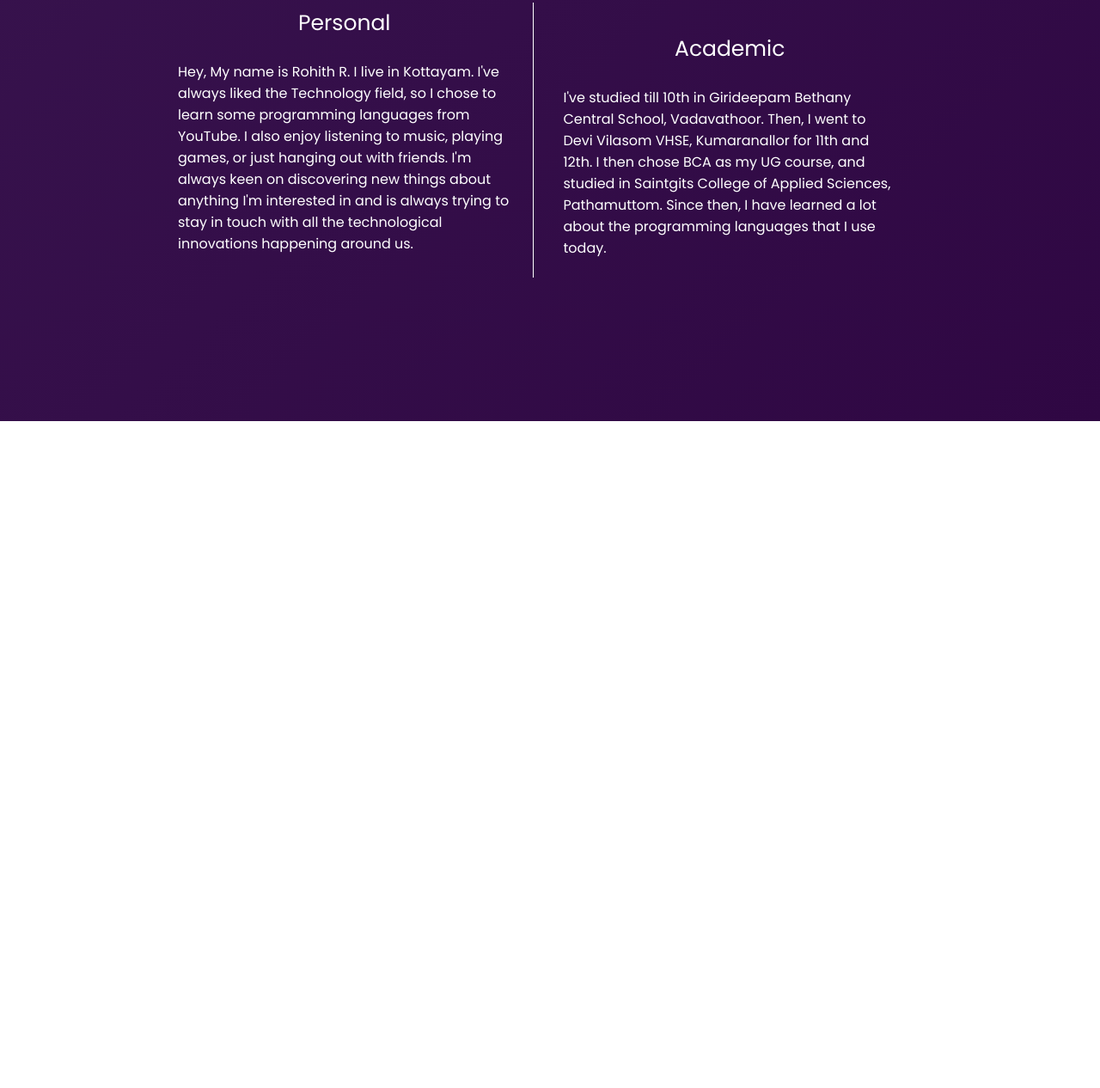
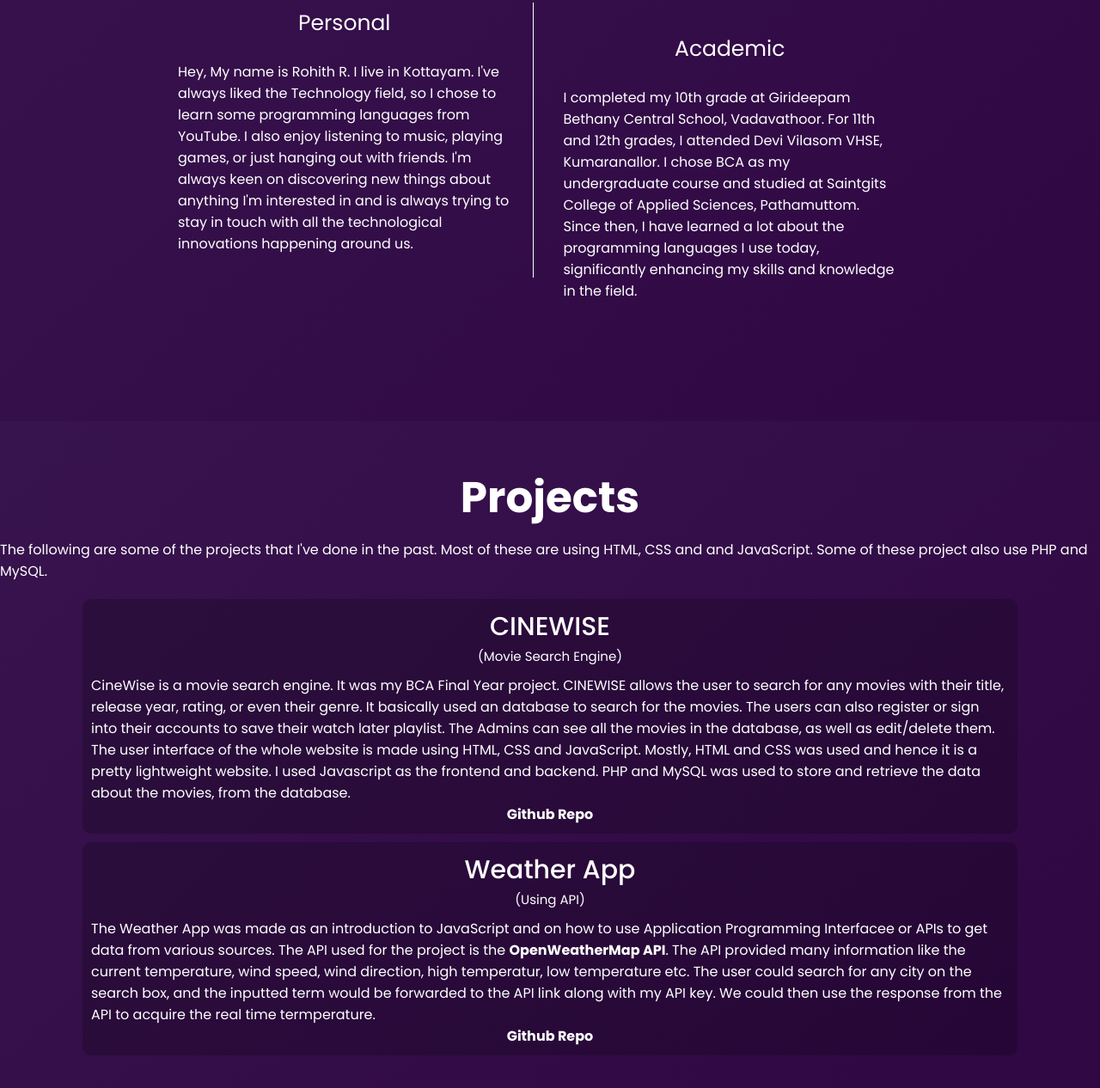
Before and after one commit to 00ROHIT00/Portfolio, a plain HTML site: page index.html in a window 1280 px wide. Shown: the part 1110-2376 px from the top of the page at 86% size. Before the commit the page ends 1600 px from the top, so only its background shows below. Drawn offline with Linux system fonts and the light colour scheme; a web font is replaced by a local one.

Commit message:
Added project page, and added more content to the About Me Page

```diff
--- a/index.html
+++ b/index.html
@@ -14,9 +14,10 @@
     <nav class="navbar">
         <ul>
             <li><a href="#home">Home</a></li>
-            <li><a href="#about">About Me</a></li>
-            <li><a href="#courses">Courses</a></li>
-            <li><a href="#certifications">Certifications</a></li>
+            <li><a href="#aboutMe">About Me</a></li>
+            <li><a href="#projects">Projects</a></li>
+            <li><a href="#resume">Resume</a></li>
+            <li><a href="#contact">Contact Me</a></li>
         </ul>
     </nav>
     <div class="container">
@@ -37,11 +38,45 @@
                 and is always trying to stay in touch with all the technological innovations happening around us.
              </p></div>
             <div class="boxTwo"><span class="academic">Academic</span>
-                <p><br>I've studied till 10th in Girideepam Bethany Central School, Vadavathoor. Then, I went to Devi Vilasom VHSE, Kumaranallor for 11th and 12th. I then chose BCA as my UG course, and studied in Saintgits College of Applied Sciences, Pathamuttom. Since then, I have learned a lot about the programming languages that I use today.  </p></div>
+                <p><br>I completed my 10th grade at Girideepam Bethany Central School, Vadavathoor. For 11th and 12th grades, I attended Devi Vilasom VHSE, Kumaranallor.
+                     I chose BCA as my undergraduate course and studied at Saintgits College of Applied Sciences, Pathamuttom. Since then, I have learned a lot about the programming languages
+                     I use today, significantly enhancing my skills and knowledge in the field.</p></div>
         </div>
     </div>
 </section>
-<section id=""></section>
+<section id="projects">
+    <div class="thirdPage">
+        <h1 class="projects">Projects</h1>
+        <p class="projectIntro">The following are some of the projects that I've done in the past. Most of these are using HTML, CSS and and JavaScript. Some of these project also use PHP and MySQL.</p>
+            <div class="projectBox projectBox1">
+        <ul>
+            <li> <span>CINEWISE</span> <br> (Movie Search Engine)</li>
+            <p>CineWise is a movie search engine. It was my BCA Final Year project. CINEWISE allows the user to
+            search for any movies with their title, release year, rating, or even their genre. It basically used an
+            database to search for the movies. The users can also register or sign into their accounts to save their watch later playlist.
+            The Admins can see all the movies in the database, as well as edit/delete them. The user interface of the whole website is made using HTML, CSS and JavaScript.
+            Mostly, HTML and CSS was used and hence it is a pretty lightweight website. I used Javascript as the frontend and backend. PHP and MySQL was used to store and
+            retrieve the data about the movies, from the database.
+            </p>
+            <a href="https://github.com/00ROHIT00/CineWise2.0" target="_blank">Github Repo</a>
+        </ul>
+            </div>
+
+            <div class="projectBox projectBox2">
+                <ul>
+                    <li> <span>Weather App</span> <br> (Using API)</li>
+                    <p>The Weather App was made as an introduction to JavaScript and on how to use Application Programming Interfacee or APIs to get data from various sources.
+                        The API used for the project is the <b>OpenWeatherMap API</b>. The API provided many information like the current temperature, wind speed, wind direction, high temperatur, low temperature etc.
+                        The user could search for any city on the search box, and the inputted term would be forwarded to the API link along with my API key. We could then use the response from the API to acquire the real time termperature.
+
+                    </p>
+                    <a href="https://github.com/00ROHIT00/Weather-App" target="_blank">Github Repo</a>
+                </ul>
+                    </div>
+            </div>
+    </div>
+
+</section>
     <script src="https://kit.fontawesome.com/ac8010ba48.js" crossorigin="anonymous"></script>
 </body>
 </html>
--- a/styles.css
+++ b/styles.css
@@ -3,8 +3,9 @@
     padding: 0;
     box-sizing: border-box;
     font-family: "Poppins", sans-serif;
-    user-select: none;
+    /* user-select: none; */
     scrollbar-width: none;
+    scroll-behavior: smooth;
 }
 
 body {
@@ -43,7 +44,6 @@ body {
 }
 
 .navbar ul li a:hover {
-    color: black;
     font-size: 25px;
 }
 
@@ -98,7 +98,13 @@ body {
     font-weight: 700;
     font-size: 60px;
     margin-bottom: 50px;
+    transition: 0.3s ease-in-out;
+    -webkit-transition: 0.3s ease-in-out;
+    -moz-transition: 0.3s ease-in-out;
+    -ms-transition: 0.3s ease-in-out;
+    -o-transition: 0.3s ease-in-out;
 }
+
 
 .fa-circle-chevron-down{
     position: absolute;
@@ -167,3 +173,92 @@ body {
     border-left: 1px white solid;
     padding : 35px;
 }
+ /*THIRD PAGE*/
+
+ .thirdPage{
+    height: 100vh;
+    width: 100%;
+    color: white;
+    background-image: linear-gradient(136deg ,#533a6e,#2F0743);
+    background-size: 400% 400%;
+    animation: headingAnimation 10s ease infinite;
+    -webkit-animation: headingAnimation 10s ease infinite;
+    display: flex;
+    flex-direction: column;
+    align-items: center;
+    justify-content: center;
+ }
+
+
+ .projects{
+    font-size: 50px;
+    margin-bottom: 10px;
+ }
+
+ .projectIntro{
+    margin-bottom: 20px;
+ }
+
+
+ .projectBox{
+    background-color: rgba(0, 0, 0, 0.2);
+    width: 85%;
+    padding: 10px;
+    border-radius: 10px ;
+    -webkit-border-radius: 10px ;
+    -moz-border-radius: 10px ;
+    -ms-border-radius: 10px ;
+    -o-border-radius: 10px ;
+    transition: 0.3s ease-in-out;
+    -webkit-transition: 0.3s ease-in-out;
+    -moz-transition: 0.3s ease-in-out;
+    -ms-transition: 0.3s ease-in-out;
+    -o-transition: 0.3s ease-in-out;
+    margin-bottom: 10px;
+}
+
+.projectBox:hover{
+    background-color: rgba(0, 0, 0, 0.7);
+    transform: scale(105%);
+    -webkit-transform: scale(105%);
+    -moz-transform: scale(105%);
+    -ms-transform: scale(105%);
+    -o-transform: scale(105%);
+    border-radius: 16px ;
+    -webkit-border-radius: 16px ;
+    -moz-border-radius: 16px ;
+    -ms-border-radius: 16px ;
+    -o-border-radius: 16px ;
+    cursor: pointer;
+}
+
+ .projectBox ul li{
+    list-style: none;
+    text-align: center;
+    font-size: 15px;
+    margin-bottom: 10px;
+ }
+
+ .projectBox ul span{
+    font-size: 30px;
+    font-weight: 500;
+ }
+
+
+ .projectBox ul a{
+    color: white;
+    text-decoration: none;
+    font-weight: 700;
+    display: flex;
+    justify-content: center;
+    transition: 0.3s ease-in-out ;
+    -webkit-transition: 0.3s ease-in-out ;
+    -moz-transition: 0.3s ease-in-out ;
+    -ms-transition: 0.3s ease-in-out ;
+    -o-transition: 0.3s ease-in-out ;
+}
+
+.projectBox ul a:hover{
+    text-decoration: underline;
+    color: grey;
+}
```
